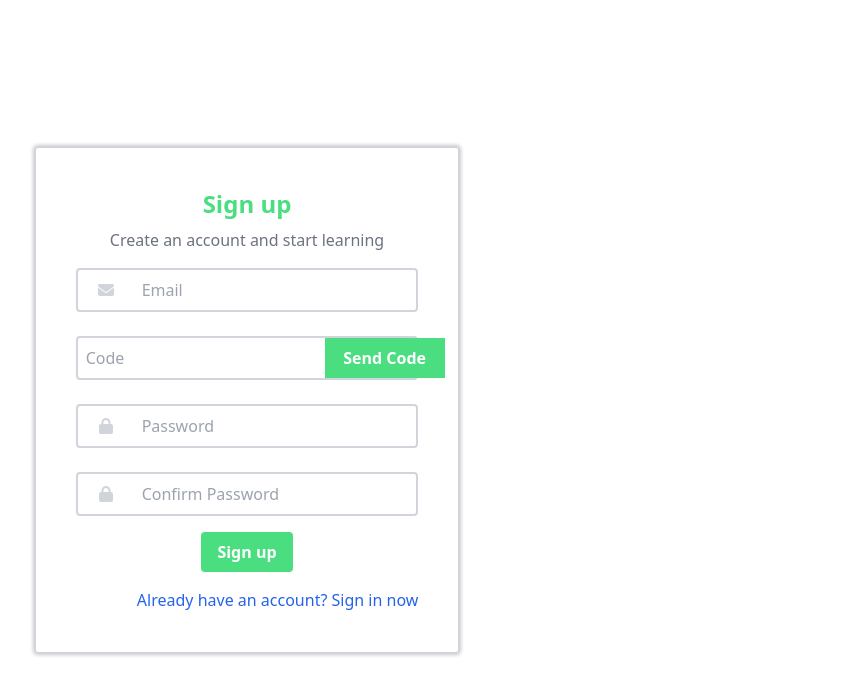
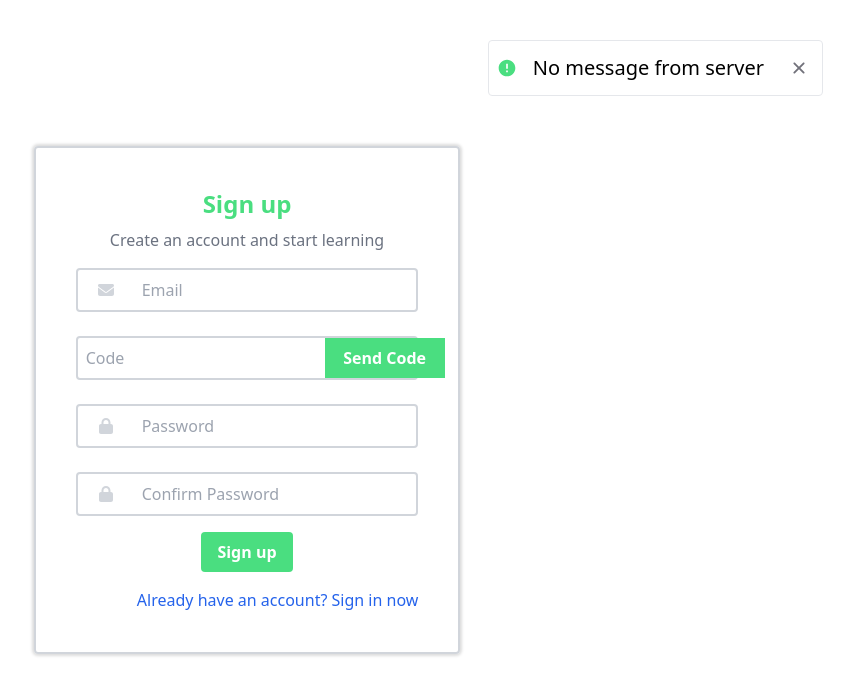
Before and after one commit to NNKD/antoree-test-fullstack-frontend, a React (Vite) app: page /register in a window 1280 px wide. Both pictures are taken after a click on the element "Sign up". Shown: the top 694 px of the page, without its empty margins (393-1247 px from the left). Built offline with nearby package versions, Linux system fonts and the light colour scheme; no server answers.

Commit message:
feat(register): add API connection, show notice

```diff
--- a/package.json
+++ b/package.json
@@ -10,6 +10,7 @@
     "preview": "vite preview"
   },
   "dependencies": {
+    "axios": "^1.11.0",
     "react": "^19.1.1",
     "react-dom": "^19.1.1",
     "react-icons": "^5.5.0",
--- /dev/null
+++ b/src/components/NoticeUI.tsx
@@ -0,0 +1,40 @@
+import {MdError} from "react-icons/md";
+import {IoIosClose} from "react-icons/io";
+import {useEffect, useState} from "react";
+
+export default function NoticeUI({mess, type} : {mess: string, type: string}) {
+    const [message, setMessage] = useState('')
+
+    useEffect(() => {
+        setMessage(mess);
+    }, [mess]);
+
+    // Hide after 5s
+    useEffect(() => {
+        if (message != "") {
+            const hideTime = setTimeout(() => {
+                setMessage("");
+            }, 5000)
+            return () => clearTimeout(hideTime)
+        }
+    }, [message]);
+
+    return message != "" ? (
+        <div
+            className="fixed top-[5%] right-[5%] z-[1000] w-fit flex items-center justify-between py-2 pl-2 pr-1 gap-4 bg-white border rounded">
+
+            <MdError
+                className={`text-xl ${type == "error" ? "text-red-500" :
+                    (type == "warning" ? "text-yellow-400" :
+                        (type == "success") ? "text-green-400" :   "text-blue-500")}`}/>
+            <p className="text-xl">
+                {message}
+            </p>
+
+            <div className="p-1 text-zinc-500 cursor-pointer hover:text-black transition-all duration-300"
+                 onClick={() => setMessage("")}>
+                <IoIosClose className="text-3xl"/>
+            </div>
+        </div>
+    ) : ""
+}
--- /dev/null
+++ b/src/dtos/user-dto.ts
@@ -0,0 +1,5 @@
+export interface UserRegisterDTO {
+    email: string;
+    password: string;
+    code: string;
+}
--- a/src/pages/Register.tsx
+++ b/src/pages/Register.tsx
@@ -1,9 +1,19 @@
 import {FaEnvelope, FaLock} from "react-icons/fa6";
 import {Link} from "react-router-dom";
 import {useEffect, useState} from "react";
+import {register, sendMailVerificationCode} from "../utils/api.ts";
+import NoticeUI from "../components/NoticeUI.tsx";
+import type {UserRegisterDTO} from "../dtos/user-dto.ts";
 
 export default function Register() {
     const [timeLeft, setTimeLeft] = useState(0)
+    const [email, setEmail] = useState("")
+    const [password, setPassword] = useState("")
+    const [confirmPassword, setConfirmPassword] = useState("")
+    const [code, setCode] = useState("")
+    const [message, setMessage] = useState("")
+    const [type, setType] = useState("")
+    const [loading, setLoading] = useState(false)
 
     // handle countdown time
     useEffect(() => {
@@ -17,10 +27,36 @@ export default function Register() {
 
     }, [timeLeft])
 
-    // handle send code
-    const handleSendCode = () => {
+    const handleSendCode = async () => {
         if (timeLeft == 0) {
             setTimeLeft(60)
+            if (email == "") {
+                setType("warning")
+                setMessage("Email cannot be empty")
+                return;
+            }
+            const result = await sendMailVerificationCode(email)
+            setType(result?.status || "info")
+            setMessage(result?.message)
+        }
+    }
+
+    const handleRegister = async () => {
+        setLoading(true)
+        if (password !== confirmPassword) {
+            setType("error")
+            setMessage("Passwords don't match")
+            setLoading(false)
+        }else {
+            const userRegisterDTO: UserRegisterDTO = {
+                email,
+                password,
+                code,
+            }
+            const result = await register(userRegisterDTO);
+            setType(result?.status || "info")
+            setMessage(result?.message)
+            setLoading(false)
         }
     }
 
@@ -33,10 +69,12 @@ export default function Register() {
                 <p className="text-center text-base md:text-2xl lg:text-base 2xl:text-2xl text-gray-500 mt-2 mb-4">Create an account and start learning</p>
                 <div className="group flex items-center border-2 border-gray-300 rounded focus-within:border-green-400">
                     <FaEnvelope className="w-1/5 md:text-2xl lg:text-base 2xl:text-2xl text-gray-300 group-focus-within:text-green-400" />
-                    <input type="email" name="email" placeholder="Email" className="rounded bg-transparent outline-none p-2 md:p-4 lg:p-2 2xl:p-4 w-full md:text-2xl lg:text-base 2xl:text-2xl"/>
+                    <input type="email" name="email" placeholder="Email" className="rounded bg-transparent outline-none p-2 md:p-4 lg:p-2 2xl:p-4 w-full md:text-2xl lg:text-base 2xl:text-2xl"
+                    value={email} onChange={e => setEmail(e.target.value)} />
                 </div>
                 <div className="group flex justify-between my-6 md:my-8 lg:my-6 2xl:my-8 border-2 border-gray-300 rounded focus-within:border-green-400">
-                    <input type="text" name="code" placeholder="Code" className="rounded bg-transparent outline-none p-2 md:p-4 lg:p-2 2xl:p-4 md:text-2xl lg:text-base 2xl:text-2xl"/>
+                    <input type="text" name="code" placeholder="Code" className="rounded bg-transparent outline-none p-2 md:p-4 lg:p-2 2xl:p-4 md:text-2xl lg:text-base 2xl:text-2xl"
+                    value={code} onChange={e => setCode(e.target.value)} />
                     <div className={`min-w-[120px] flex items-center justify-center font-bold px-4
                                     ${timeLeft == 0 ? "bg-green-400 text-white transition-all ease-in-out cursor-pointer hover:bg-green-500 hover:shadow-[0_0_3px_2px_#ccc]" : "pointer-events-none bg-gray-300 text-gray-400"} }`}
                         onClick={handleSendCode}>
@@ -46,17 +84,20 @@ export default function Register() {
 
                 <div className="group flex items-center my-6 md:my-8 lg:my-6 2xl:my-8 border-2 border-gray-300 rounded focus-within:border-green-400">
                     <FaLock className="w-1/5 md:text-2xl lg:text-base 2xl:text-2xl text-gray-300 group-focus-within:text-green-400"/>
-                    <input type="password" name="password" placeholder="Password" className="rounded bg-transparent outline-none p-2 md:p-4 lg:p-2 2xl:p-4 w-full md:text-2xl lg:text-base 2xl:text-2xl"/>
+                    <input type="password" name="password" placeholder="Password" className="rounded bg-transparent outline-none p-2 md:p-4 lg:p-2 2xl:p-4 w-full md:text-2xl lg:text-base 2xl:text-2xl"
+                    value={password} onChange={e => setPassword(e.target.value)} />
                 </div>
 
                 <div className="group flex items-center border-2 border-gray-300 rounded focus-within:border-green-400">
                     <FaLock className="w-1/5 md:text-2xl lg:text-base 2xl:text-2xl text-gray-300 group-focus-within:text-green-400"/>
-                    <input type="password" name="confirm-password" placeholder="Confirm Password" className="rounded bg-transparent outline-none p-2 md:p-4 lg:p-2 2xl:p-4 w-full md:text-2xl lg:text-base 2xl:text-2xl"/>
+                    <input type="password" name="confirm-password" placeholder="Confirm Password" className="rounded bg-transparent outline-none p-2 md:p-4 lg:p-2 2xl:p-4 w-full md:text-2xl lg:text-base 2xl:text-2xl"
+                    value={confirmPassword} onChange={(e) => setConfirmPassword(e.target.value)}/>
                 </div>
 
-                <div className="mx-auto my-4 md:my-6 lg:my-4 2xl:my-6 w-fit bg-green-400 py-2 md:py-4 lg:py-2 2xl:py-4 px-4 md:px-8 lg:px-4 2xl:px-8 rounded font-bold text-white text-base md:text-2xl lg:text-base 2xl:text-2xl
-                                transition-all ease-in-out cursor-pointer hover:bg-green-500 hover:shadow-[0_0_3px_2px_#ccc]">
-                    Sign up
+                <div className={`mx-auto my-4 md:my-6 lg:my-4 2xl:my-6 w-fit py-2 md:py-4 lg:py-2 2xl:py-4 px-4 md:px-8 lg:px-4 2xl:px-8 rounded font-bold text-base md:text-2xl lg:text-base 2xl:text-2xl
+                                ${loading ? "pointer-events-none bg-gray-300 text-gray-400" : "bg-green-400 text-white transition-all ease-in-out cursor-pointer hover:bg-green-500 hover:shadow-[0_0_3px_2px_#ccc]"}`}
+                    onClick={handleRegister}>
+                    {loading ? 'Loading' : 'Sign up'}
                 </div>
 
                 <Link
@@ -67,6 +108,9 @@ export default function Register() {
 
 
             </div>
+
+            <NoticeUI mess={message} type={type} />
+
         </div>
     )
 }
--- /dev/null
+++ b/src/utils/api.ts
@@ -0,0 +1,41 @@
+import axios from "axios";
+import {env} from "../config/env.ts";
+import type {UserRegisterDTO} from "../dtos/user-dto.ts";
+
+function getErrorMessage(error: unknown): string {
+    if (axios.isAxiosError(error)) {
+        return error.response?.data?.message ?? 'No message from server';
+    }
+    return 'Unknown error';
+}
+
+export const sendMailVerificationCode = async (email: string) => {
+    try {
+        const response = await axios.post(`${env.API_URL}/mails/send-code`, {
+            email,
+        },)
+
+        console.log(response);
+        if (response.data.statusCode == 200 && response.data.status == 'Success') {
+            return {status: 'success', message: response.data.message};
+        }
+
+    }catch (error: unknown) {
+        console.log(error)
+        return {status: 'success', message: getErrorMessage(error)};
+    }
+}
+
+export const register = async (userRegisterDTO: UserRegisterDTO) => {
+    try {
+        const response = await axios.post(`${env.API_URL}/users/register`, userRegisterDTO)
+
+        if (response.data.statusCode == 200 && response.data.status == 'Success') {
+            return {status: 'success', message: response.data.message};
+        }
+
+    }catch (error: unknown) {
+        console.log(error)
+        return {status: 'success', message: getErrorMessage(error)};
+    }
+}
```
Also changed, not shown: 1 other file (tests, documents, lock files or other folders).
